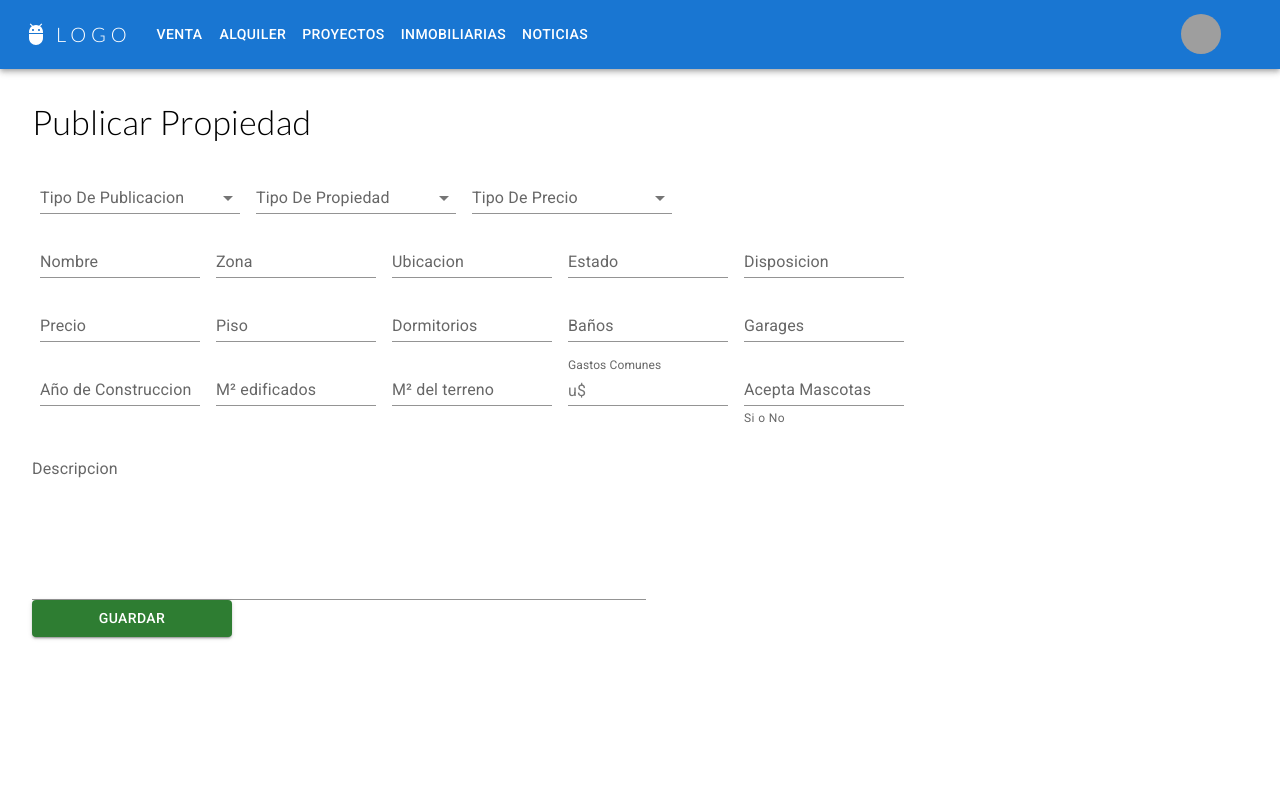
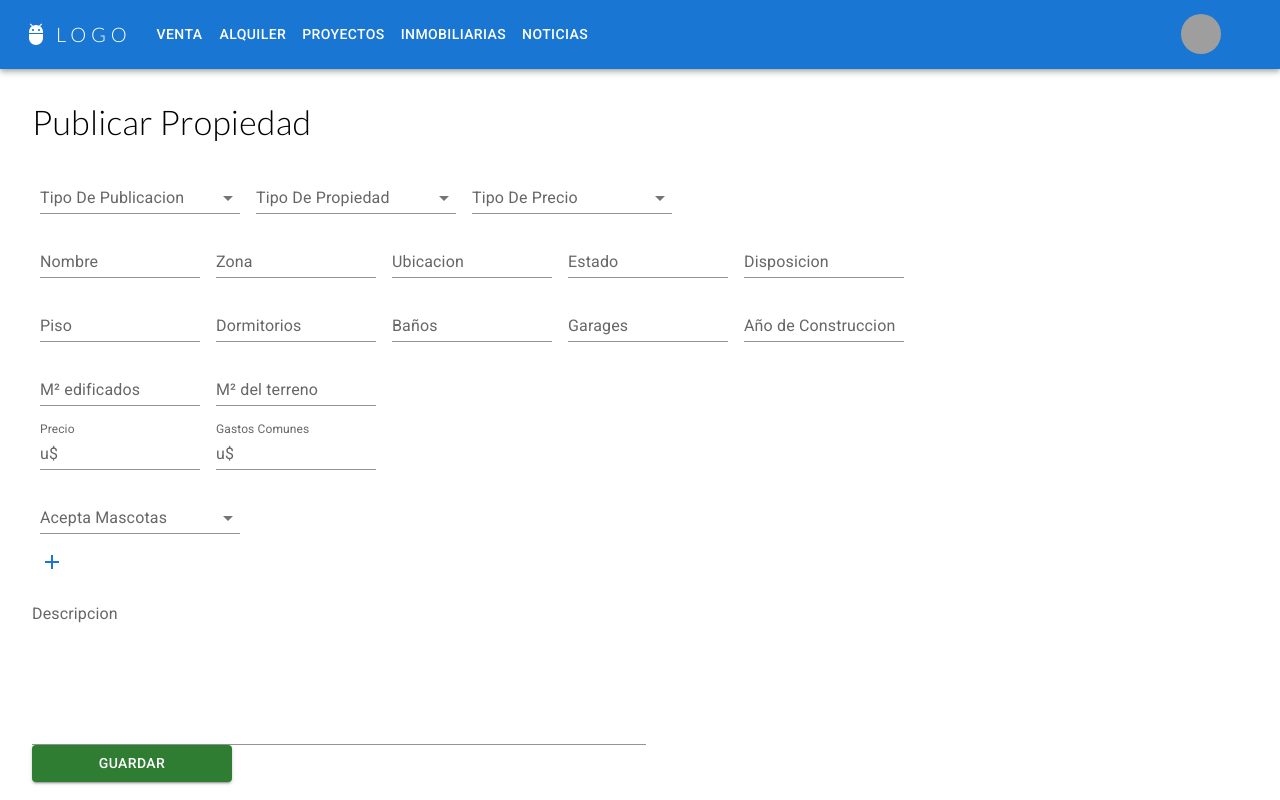
Before and after one commit to elfabito/proyecto-final-marketplace, a React (Create React App) app: page /publicarpropiedad in a window 1280 px wide. Built offline with nearby package versions, Linux system fonts and the light colour scheme; grey boxes are pictures that could not be loaded; what react-swipeable-views-utils would draw is missing.

Commit message:
nuevos componentes y  campos de selectLsit

```diff
--- /dev/null
+++ b/src/Components/Elemetos_De_Formulario/TextFieldImagenes.js
@@ -0,0 +1,52 @@
+import React, { useState } from 'react';
+import TextField from '@mui/material/TextField';
+import IconButton from '@mui/material/IconButton';
+import Box from '@mui/material/Box';
+import AddIcon from '@mui/icons-material/Add';
+import DeleteIcon from '@mui/icons-material/Delete';
+
+export default function TextFieldImagenes({ textFieldImagenesData, setTextFieldImagenesData }) {
+  const addTextField = () => {
+    setTextFieldImagenesData([...textFieldImagenesData, { id: Date.now(), value: '' }]);
+  };
+
+  const removeTextField = (id) => {
+    const updatedTextFields = textFieldImagenesData.filter((field) => field.id !== id);
+    setTextFieldImagenesData(updatedTextFields);
+  };
+
+  const handleTextFieldChange = (id, value) => {
+    const updatedTextFields = textFieldImagenesData.map((field) => {
+      if (field.id === id) {
+        return { ...field, value };
+      }
+      return field;
+    });
+    setTextFieldImagenesData(updatedTextFields);
+  };
+
+  return (
+    <div>
+      {textFieldImagenesData.map((field) => (
+        <div key={field.id}>
+          <TextField
+            id={`outlined-basic-${field.id}`}
+            label="Imagenes"
+            variant="standard"
+            placeholder="Url"
+            value={field.value}
+            onChange={(e) => handleTextFieldChange(field.id, e.target.value)}
+          />
+          <IconButton color="secondary" onClick={() => removeTextField(field.id)}>
+            <DeleteIcon />
+          </IconButton>
+        </div>
+      ))}
+      <Box>
+        <IconButton color="primary" onClick={addTextField}>
+          <AddIcon />
+        </IconButton>
+      </Box>
+    </div>
+  );
+}
--- a/src/Components/PublicarForm.js
+++ b/src/Components/PublicarForm.js
@@ -1,15 +1,15 @@
 import React, { useState } from 'react';
 import Box from '@mui/material/Box';
 import TextField from '@mui/material/TextField';
-import "./PublicarForm.css"
+import "./PublicarForm.css";
 import { Typography } from '@mui/material';
 import FormControl from '@mui/material/FormControl';
 import InputLabel from '@mui/material/InputLabel';
 import Input from '@mui/material/Input';
 import InputAdornment from '@mui/material/InputAdornment';
 import SelectList from './Elemetos_De_Formulario/SelectListFormulario';
-
 import Button from '@mui/material/Button';
+import TextFieldImagenes from './Elemetos_De_Formulario/TextFieldImagenes';
 
 const tipoDePubicacion = [
   {
@@ -83,7 +83,14 @@ const tipoPrecio = [{
 {
   value: 'u$',
   label: 'USD',
-},]
+},];
+const aceptaMascotasOptions = [{
+  value: 'si',
+  label: 'Si',
+},{
+  value: 'no',
+  label: 'No',
+},];
 
 export default function FormPropsTextFields() {
   const [formData, setFormData] = useState({
@@ -91,7 +98,11 @@ export default function FormPropsTextFields() {
     tipoPropiedad: '',
     tipoPrecio: '',
     GastosComunes: '',
+    Precio: '',
+    aceptaMascotas: '',
   });
+
+  const [textFieldImagenesData, setTextFieldImagenesData] = useState([]);
 
   const handleInputChange = (e, fieldName) => {
     const value = e.target.value;
@@ -109,11 +120,14 @@ export default function FormPropsTextFields() {
   };
 
   const handleSave = () => {
-    console.log(formData);
+    // Combina formData y textFieldImagenesData y realiza la acción de guardado
+    const combinedData = { ...formData, textFieldImagenesData };
+    console.log(combinedData);
   };
 
   const camposTexto = ["Nombre", "Zona", "Ubicacion", "Estado", "Disposicion"];
-  const camposNumero = ["Precio", "Piso", "Dormitorios", "Baños", "Garages", "Año de Construccion", "M² edificados", "M² del terreno"];
+  const camposNumero = ["Piso", "Dormitorios", "Baños", "Garages", "Año de Construccion", "M² edificados", "M² del terreno"];
+  const camposMonetarios = ["Precio", "Gastos Comunes"];
 
   return (
     <div className="publicarFormContainer">
@@ -130,17 +144,20 @@ export default function FormPropsTextFields() {
       >
         <div>
           <div className="Select">
-            <SelectList className="selectList"
+            <SelectList
+              className="selectList"
               tipo={tipoDePubicacion}
               titulo={"Tipo De Publicacion"}
               onChange={(value) => handleSelectChange(value, "tipoPublicacion")}
             />
-            <SelectList className="selectList"
+            <SelectList
+              className="selectList"
               tipo={tipoDePropiedad}
               titulo={"Tipo De Propiedad"}
               onChange={(value) => handleSelectChange(value, "tipoPropiedad")}
             />
-            <SelectList className="selectList"
+            <SelectList
+              className="selectList"
               tipo={tipoPrecio}
               titulo={"Tipo De Precio"}
               onChange={(value) => handleSelectChange(value, "tipoPrecio")}
@@ -161,33 +178,38 @@ export default function FormPropsTextFields() {
               key={index}
               label={item}
               type="number"
-
               variant="standard"
               onChange={(e) => handleInputChange(e, item)}
             />
           ))}
-          <FormControl sx={{ m: 1, width: '20ch' }} variant="standard">
-            <InputLabel htmlFor="standard-adornment-amount">Gastos Comunes</InputLabel>
+          <div>
+            {camposMonetarios.map((item, index) => (
+              <FormControl sx={{ m: 1, width: '20ch' }} variant="standard" key={index}>
+                <InputLabel htmlFor={`standard-adornment-amount-${index}`}>{item}</InputLabel>
                 <Input
-              id="standard-adornment-amount"
+                  id={`standard-adornment-amount-${index}`}
                   startAdornment={
                     <InputAdornment position="start">
-                  {formData.tipoPrecio === '$' ? '$' : 'u$'} {/* Cambia el símbolo de acuerdo a la selección */}
+                      {formData.tipoPrecio === '$' ? '$' : 'u$'}
                     </InputAdornment>
                   }
-              onChange={(e) => handleInputChange(e, 'GastosComunes')}
+                  onChange={(e) => handleInputChange(e, item)}
                 />
               </FormControl>
-          <TextField
-            id="standard-basic"
-            label="Acepta Mascotas"
-            variant="standard"
-            helperText="Si o No"
-            onChange={(e) => handleInputChange(e, "Acepta Mascotas")}
+            ))}
+          </div>
+          <SelectList
+            className="selectList"
+            tipo={aceptaMascotasOptions}
+            titulo={"Acepta Mascotas"}
+            onChange={(value) => handleSelectChange(value, "aceptaMascotas")}
           />
         </div>
-
       </Box>
+      <TextFieldImagenes
+        textFieldImagenesData={textFieldImagenesData}
+        setTextFieldImagenesData={setTextFieldImagenesData}
+      />
       <div className='bobyboton'>
         <TextField
           id="standard-multiline"
@@ -197,7 +219,6 @@ export default function FormPropsTextFields() {
           variant="standard"
           sx={{ width: "60%" }}
           onChange={(e) => handleInputChange(e, "Descripcion")}
-
         />
         <Button variant="contained" className='boton' onClick={handleSave} color="success">
           Guardar
```
Lines whose indentation alone changed are shown as unchanged.
